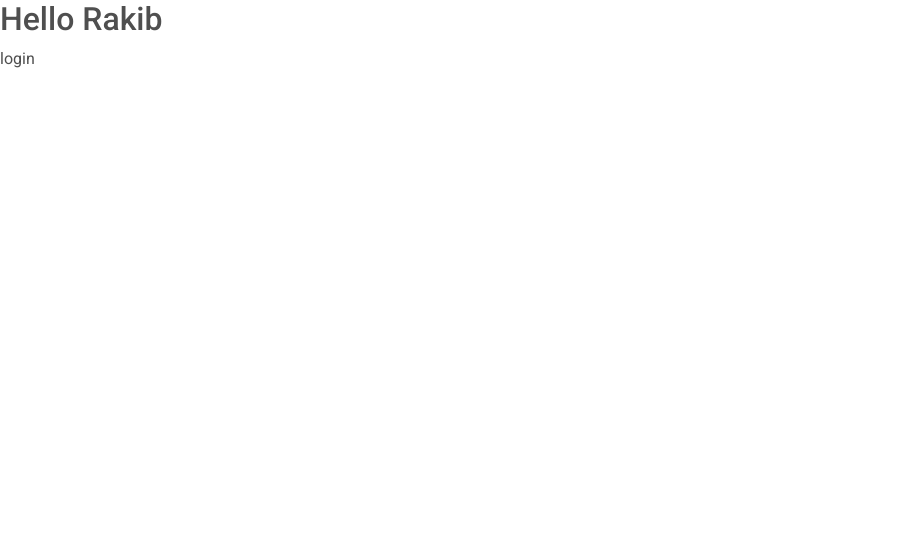
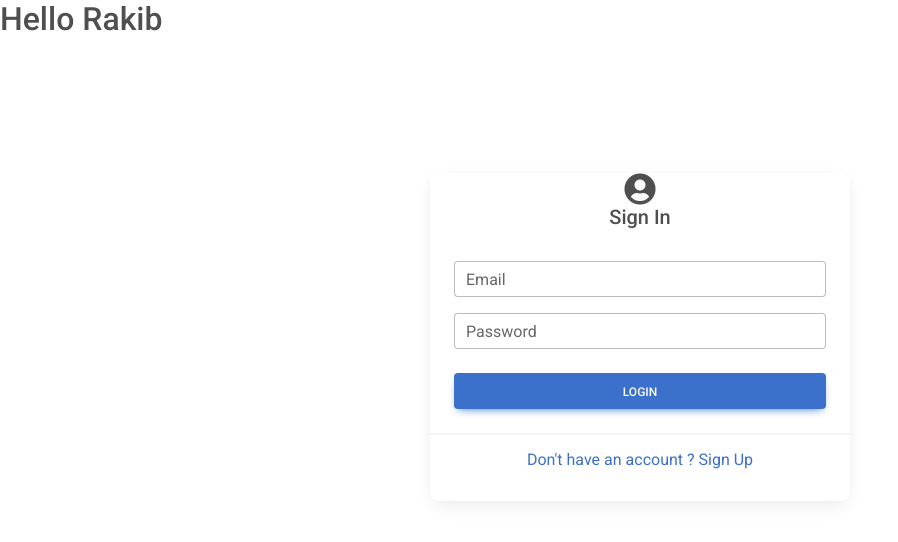
Before and after one commit to arcane75/MERN-Travel-Memory, a React (Create React App) app in the folder client/: page /login in a window 1280 px wide. Shown: the top 542 px of the page, without its empty margins (0-898 px from the left). Built offline with nearby package versions, Linux system fonts and the light colour scheme.

Commit message:
login form implement

```diff
--- a/client/src/pages/Login.js
+++ b/client/src/pages/Login.js
@@ -1,10 +1,99 @@
 import React, { useState, useEffect } from "react";
-import { MDBCard } from "mdb-react-ui-kit";
+import {
+  MDBCard,
+  MDBCardBody,
+  MDBInput,
+  MDBCardFooter,
+  MDBValidation,
+  MDBBtn,
+  MDBIcon,
+  MDBSpinner,
+} from "mdb-react-ui-kit";
+import { Link, useNavigate } from "react-router-dom";
+import { toast } from "react-toastify";
+
+//set initialState
+const initialState = {
+  email: "",
+  password: "",
+};
+
 const Login = () => {
+  const [formValue, setFormValue] = useState(initialState);
+  const { email, password } = formValue;
+  const navigate = useNavigate();
+
+  const handleSubmit = (e) => {
+    e.preventDefault();
+    if (email && password) {
+      // dispatch(login({ formValue, navigate, toast }));
+    }
+  };
+  const onInputChange = (e) => {
+    let { name, value } = e.target;
+    setFormValue({ ...formValue, [name]: value });
+  };
+
   return (
-    <div>
-      login
-      <MDBCard></MDBCard>
+    <div
+      style={{
+        margin: "auto",
+        padding: "15px",
+        maxWidth: "450px",
+        alignContent: "center",
+        marginTop: "120px",
+      }}
+    >
+      <MDBCard alignment="center">
+        <MDBIcon fas icon="user-circle" className="fa-2x" />
+        <h5>Sign In</h5>
+        <MDBCardBody>
+          <MDBValidation onSubmit={handleSubmit} noValidate className="row g-3">
+            <div className="col-md-12">
+              <MDBInput
+                label="Email"
+                type="email"
+                value={email}
+                name="email"
+                onChange={onInputChange}
+                required
+                invalid
+                validation="Please provide your email"
+              />
+            </div>
+            <div className="col-md-12">
+              <MDBInput
+                label="Password"
+                type="password"
+                value={password}
+                name="password"
+                onChange={onInputChange}
+                required
+                invalid
+                validation="Please provide your password"
+              />
+            </div>
+            <div className="col-12">
+              <MDBBtn style={{ width: "100%" }} className="mt-2">
+                {/* {loading && (
+                  <MDBSpinner
+                    size="sm"
+                    role="status"
+                    tag="span"
+                    className="me-2"
+                  />
+                )} */}
+                Login
+              </MDBBtn>
+            </div>
+          </MDBValidation>
+        </MDBCardBody>
+        <MDBCardFooter>
+          <Link to="/register">
+            <p>Don't have an account ? Sign Up</p>
+          </Link>
+        </MDBCardFooter>
+      </MDBCard>
     </div>
   );
 };
```
